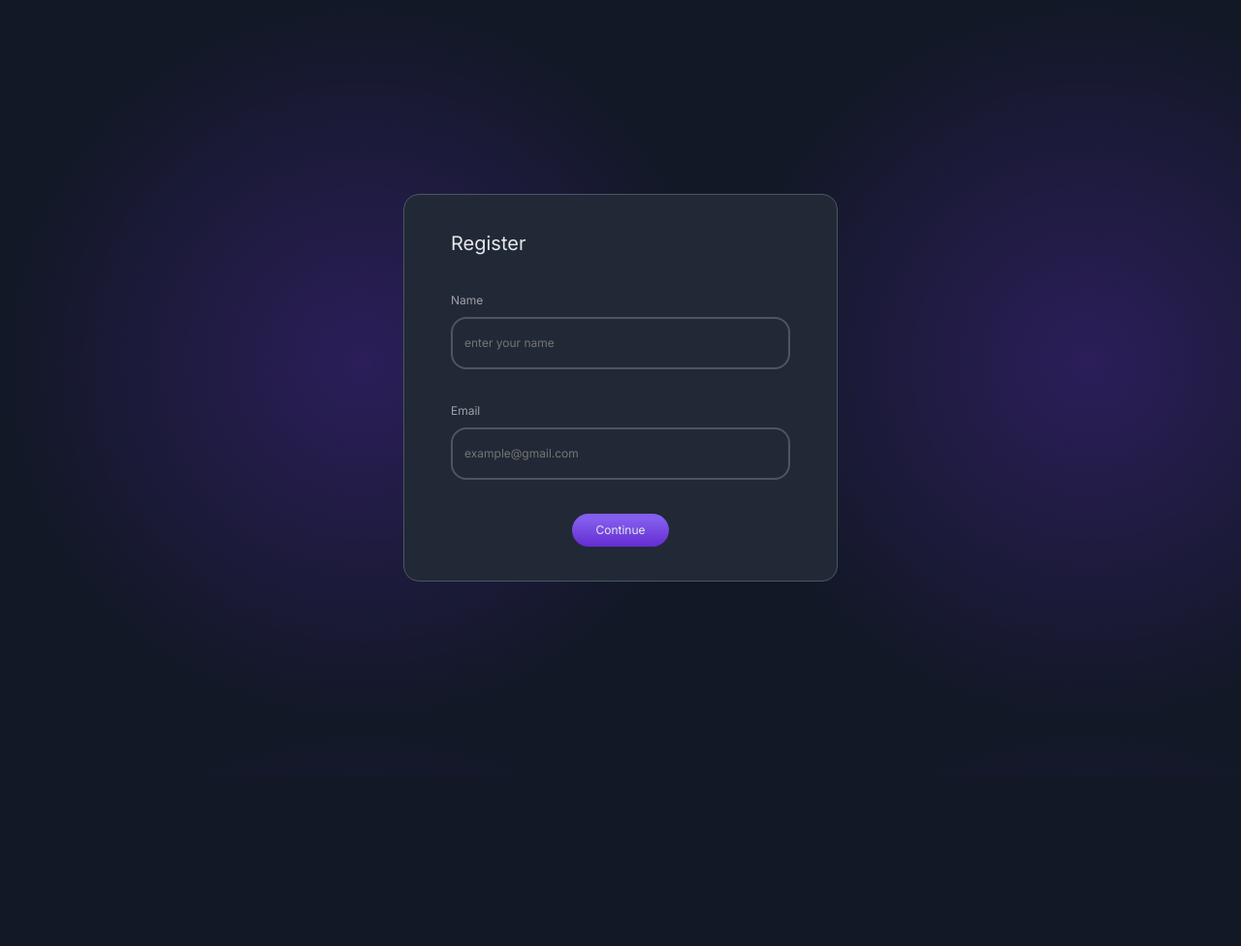
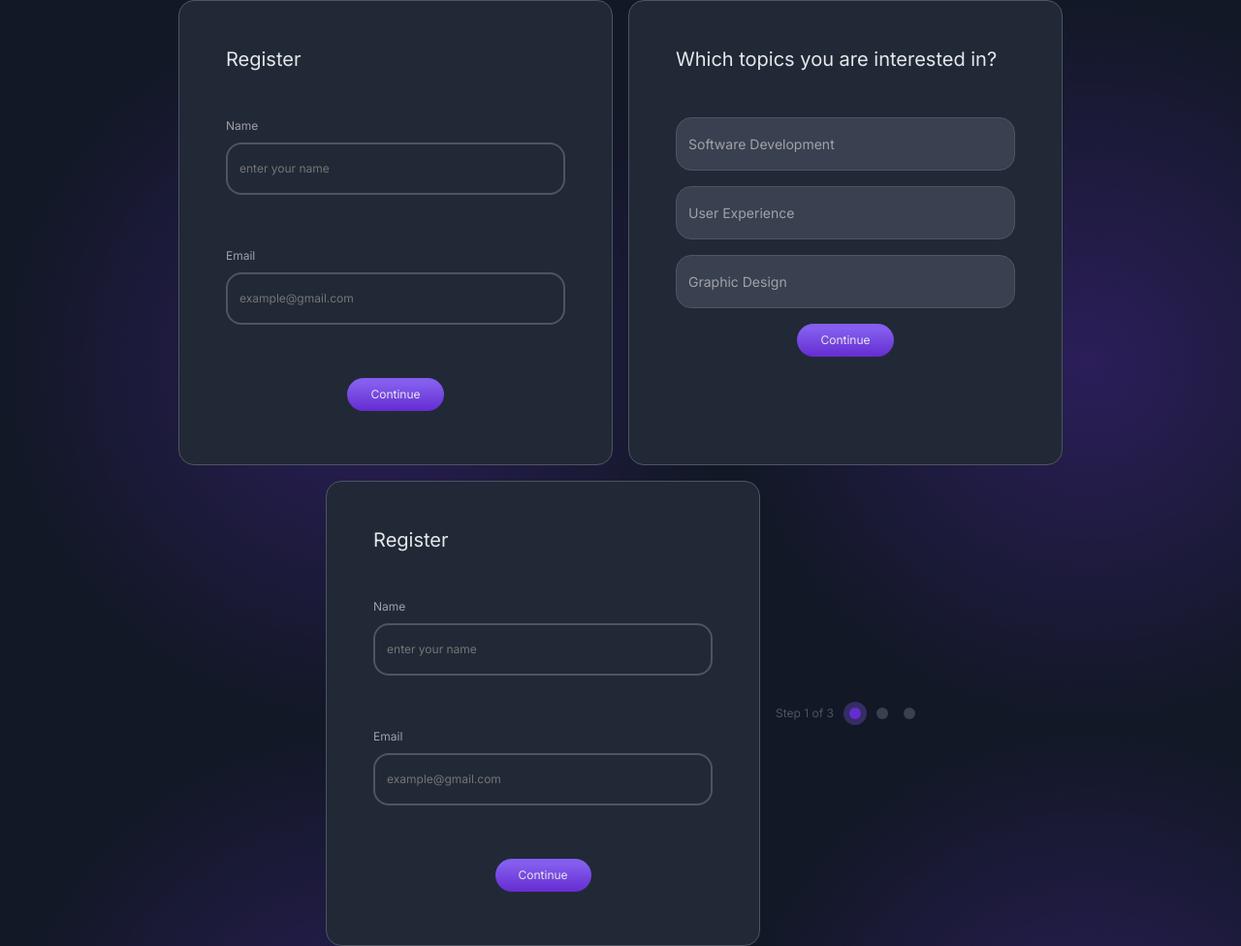
Before and after one commit to VictorSM18/-PRACTICA--Formulario-con-pasos, a website built with Vite: page index.html in a window 1280 px wide. Shown: the whole page at 97% size. Before the commit the page ends 800 px from the top, so only its background shows below. Built offline with nearby package versions, Linux system fonts and the light colour scheme.

Commit message:
2da carta

```diff
--- a/index.html
+++ b/index.html
@@ -3,8 +3,8 @@
     <head>
         <meta charset="UTF-8" />
         <meta name="viewport" content="width=device-width, initial-scale=1.0" />
+        <link rel="stylesheet" href="reset.css" />
         <link rel="stylesheet" href="style.css" />
-        <link rel="stylesheet" href="reset.css" />
         <link rel="preconnect" href="https://fonts.googleapis.com" />
         <link rel="preconnect" href="https://fonts.gstatic.com" crossorigin />
         <link
@@ -14,24 +14,28 @@
         <title>Multi-step Register Form</title>
     </head>
     <body>
-        <main class="main-container">
-            <h1>Register</h1>
-            <form action="">
+        <section class="container first">
+            <p class="title">Register</p>
+            <form class="form1" action="">
                 <div class="form-input small-text">
                     <label for="name">Name</label>
                     <input
+                        class="input-form1"
                         id="name"
                         type="text"
                         placeholder="enter your name"
+                        required
                     />
                 </div>
 
                 <div class="form-input small-text">
                     <label for="email">Email</label>
                     <input
+                        class="input-form1"
                         id="email"
                         type="email"
                         placeholder="example@gmail.com"
+                        required
                     />
                 </div>
 
@@ -39,7 +43,91 @@
                     <button type="submit">Continue</button>
                 </div>
             </form>
-        </main>
+        </section>
+        <section class="container second">
+            <p class="title">Which topics you are interested in?</p>
+            <form class="form2" action="">
+                <div class="form2-option">
+                    <input
+                        class="input-form2"
+                        id="option1"
+                        type="radio"
+                        name="option"
+                        value="option1"
+                    />
+                    <label class="label-form2" for="option1"
+                        >Software Development</label
+                    >
+
+                </div>
+
+                <div class="form2-option">
+                    <input
+                    class="input-form2"
+                    id="option2"
+                    type="radio"
+                    name="option"
+                    value="option2"
+                    />
+                    <label class="label-form2" for="option2"
+                        >User Experience</label
+                    >
+                </div>
+
+                <div class="form2-option">
+                    <input
+                    class="input-form2"
+                    id="option3"
+                    type="radio"
+                    name="option"
+                    value="option3"
+                    />
+                    <label class="label-form2" for="option3"
+                        >Graphic Design</label
+                    >
+                </div>
+
+                <div class="button-container small-text">
+                    <button type="submit">Continue</button>
+                </div>
+            </form>
+        </section>
+        <section class="container first">
+            <p class="title">Register</p>
+            <form class="form1" action="">
+                <div class="form-input small-text">
+                    <label for="name">Name</label>
+                    <input
+                        class="input-form1"
+                        id="name"
+                        type="text"
+                        placeholder="enter your name"
+                        required
+                    />
+                </div>
+
+                <div class="form-input small-text">
+                    <label for="email">Email</label>
+                    <input
+                        class="input-form1"
+                        id="email"
+                        type="email"
+                        placeholder="example@gmail.com"
+                        required
+                    />
+                </div>
+
+                <div class="button-container small-text">
+                    <button type="submit">Continue</button>
+                </div>
+            </form>
+        </section>
+        <div class="steps-container small-text">
+            <p>Step 1 of 3</p>
+            <div class="step step-active"></div>
+            <div class="step"></div>
+            <div class="step"></div>
+        </div>
         <script src="main.js"></script>
     </body>
 </html>
--- a/style.css
+++ b/style.css
@@ -3,29 +3,24 @@ body {
     background-color: #121826;
     background-image: url("assets/blur-radial.svg");
     display: flex;
+    flex-wrap: wrap;
     align-items: center;
     justify-content: center;
+    gap: 1rem;
 }
 
-h1 {
+.title {
     font-size: 1.25rem;
     color: #e5e7eb;
     align-self: center;
 }
 
-.main-container {
-    background-color: #212936;
-    width: 35%;
-    height: 50%;
-    border-radius: 1rem;
-    border: 1px solid #4d5562;
-    padding-inline: 3rem;
-    display: grid;
+.first {
     grid-template-columns: 1fr;
-    grid-template-rows: 1fr 1fr 1fr 1fr;
+    grid-template-rows: repeat(4, 1fr);
 }
 
-form {
+.form1 {
     grid-row: span 3;
     display: grid;
     grid-template-columns: 1fr;
@@ -39,13 +34,23 @@ form {
 
 label {
     color: #a1a1a9;
+    width: fit-content;
 }
 
-input {
+.input-form1 {
+    color: #e5e7eb;
     border: 2px solid #4d5562;
     background-color: #212936;
     border-radius: 1rem;
     padding: 1rem 0.75rem;
+}
+
+.input-form1:focus {
+    border: 2px solid #e5e7eb;
+}
+
+.input-form1:hover {
+    border: 2px solid #e5e7eb;
 }
 
 .button-container {
@@ -70,6 +75,83 @@ button:hover {
     filter: brightness(1.2);
 }
 
+.steps-container {
+    color: #4d5562;
+    display: flex;
+    align-items: center;
+    gap: 1rem;
+}
+
+.second {
+    display: grid;
+    grid-template-rows: repeat(4, 1fr);
+}
+
+.form2 {
+    width: 100%;
+    display: grid;
+    align-self: flex-start;
+    grid-row: span 3;
+    gap: 1rem;
+}
+
+.form2-option {
+    cursor: pointer;
+    display: flex;
+    align-items: center;
+}
+
+.label-form2:hover {
+    cursor: pointer;
+}
+
+.input-form2 {
+    display: none;
+}
+
+.label-form2 {
+    width: 200%;
+    font-size: 0.875rem;
+    color:#A1A1A9;
+    background-color: #394150;
+    padding: 1rem 0.75rem;
+    border: 1px solid #4D5562;
+    border-radius: 1rem;
+    cursor: pointer;
+}
+
+.label-form2:hover {
+    background-color: #4D5562;
+    color: #E5E7EB;
+}
+
+.input-form2:checked + label{
+    background-color: #652CD1;
+    border: 1px solid #845EEE;
+    color: #E5E7EB;
+}
+
+.step {
+    background-color: #394150;
+    padding: 0.375rem;
+    border-radius: 50%;
+}
+
 .small-text {
     font-size: 0.75rem;
 }
+
+.step-active {
+    background-color: #652cd1;
+    box-shadow: rgba(132, 94, 238, 0.3) 0px 0px 0px 6px;
+}
+
+.container {
+    background-color: #212936;
+    width: 35%;
+    height: 60%;
+    border-radius: 1rem;
+    border: 1px solid #4d5562;
+    padding-inline: 3rem;
+    display: grid;
+}
```
